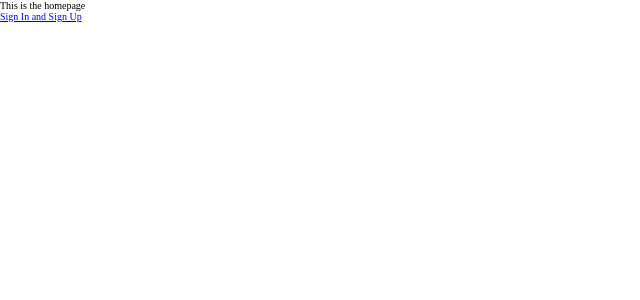
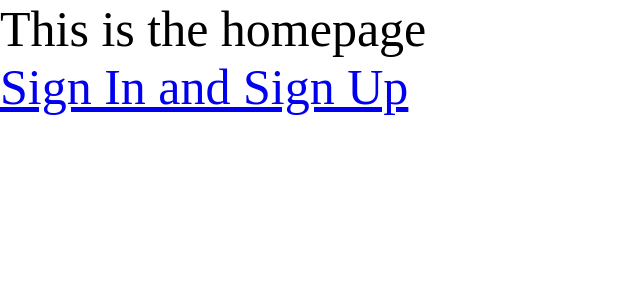
Before and after one commit to bepotts/airbnb_clone, a React app: page / in a window 1280 px wide. Shown: the top 300 px of the page, without its empty margins (0-640 px from the left). Built offline with nearby package versions, Linux system fonts and the light colour scheme.

Commit message:
added some temp stylings

```diff
--- a/source/styles/main.css
+++ b/source/styles/main.css
@@ -9,3 +9,12 @@
 html {
     font-size: 62.5%;
 }
+
+/* These are temp stylings. Just to get us started */
+p {
+    font-size: 5rem;
+}
+
+a {
+    font-size: 5rem;
+}
```
